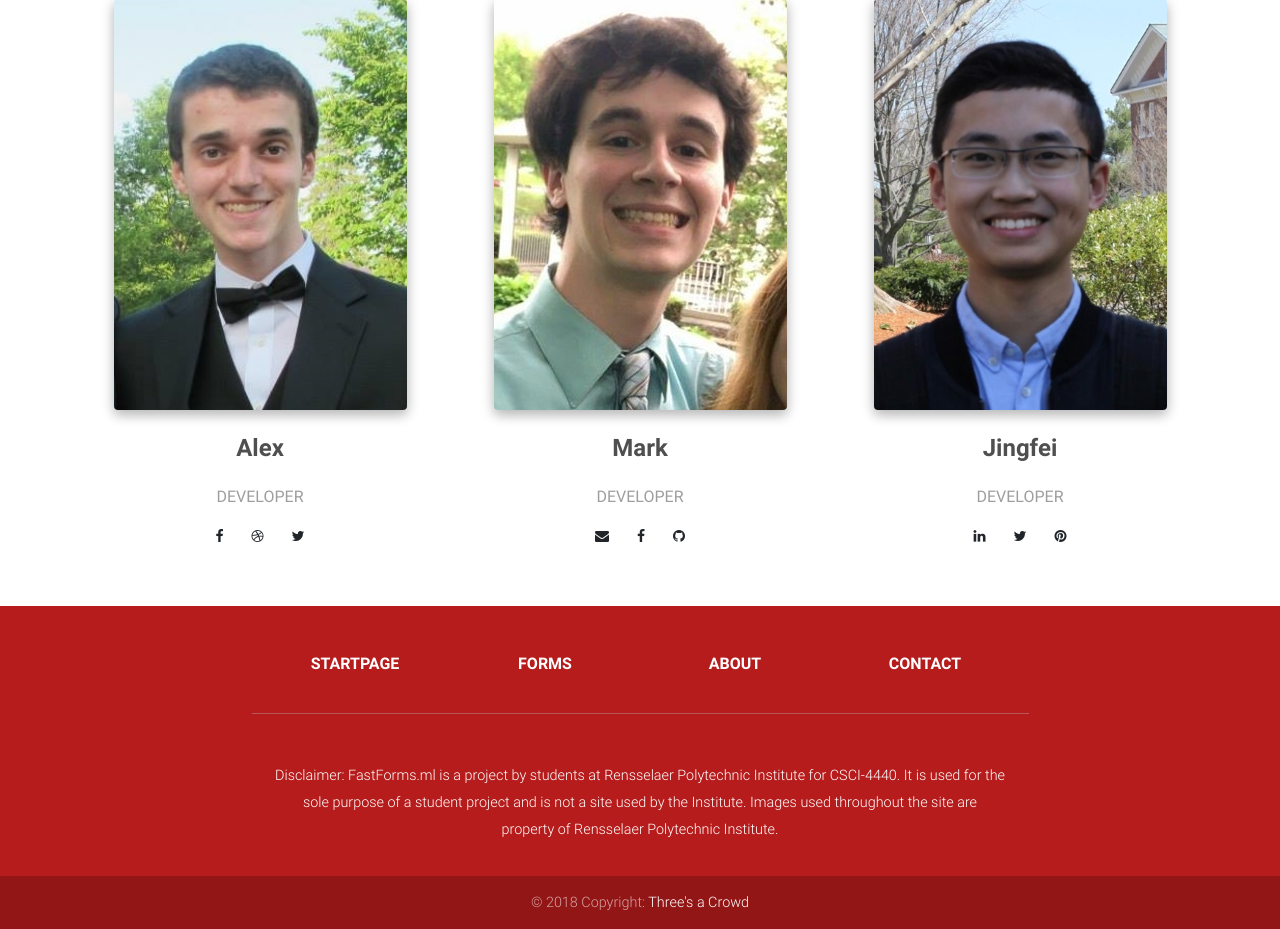
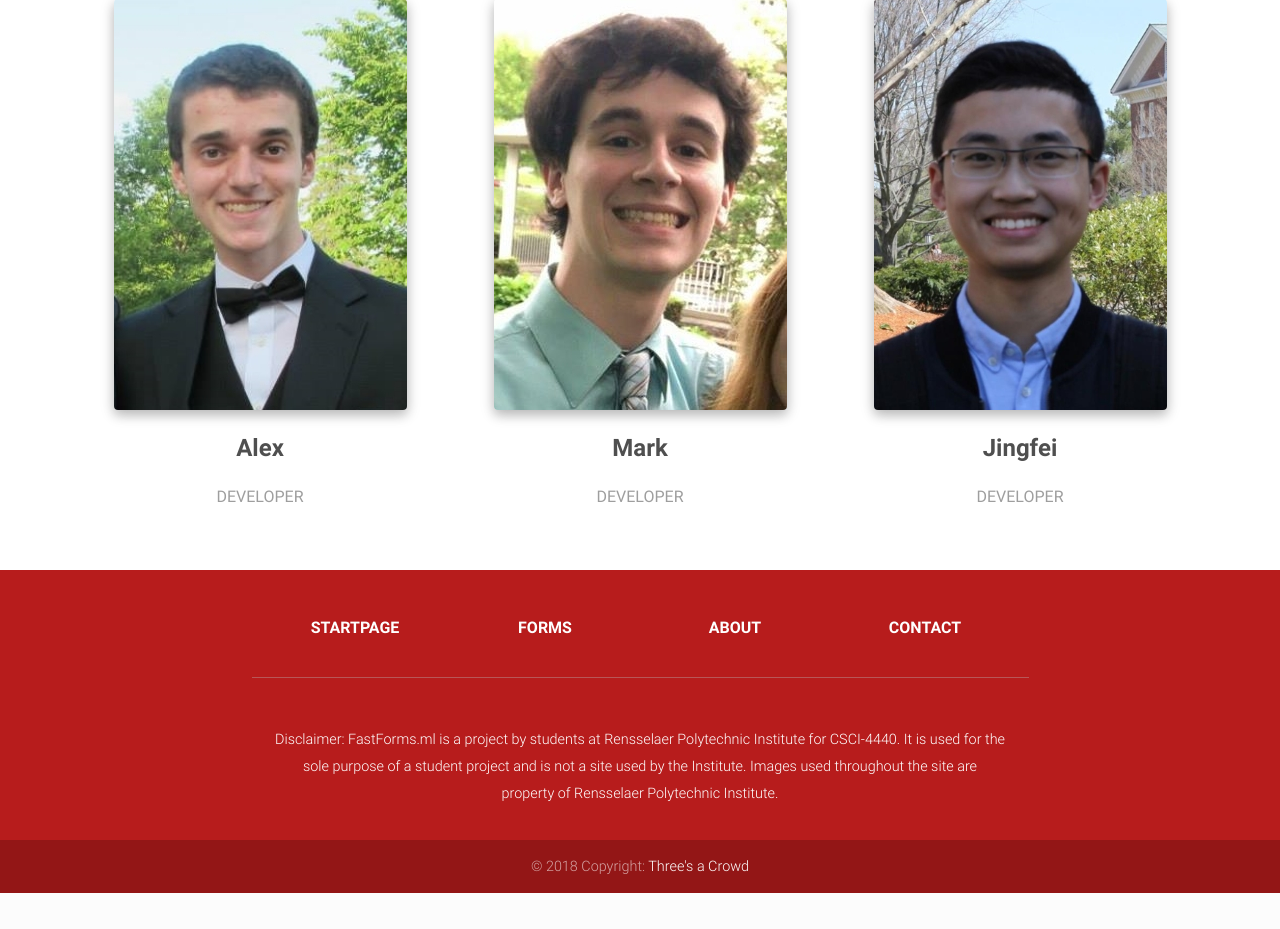
Before and after one commit to ortiza5/Threes-a-Crowd-SD-D-Project, a Flask app: page /about in a window 1280 px wide. Shown: the part 564-1493 px from the top of the page. After the commit the page ends 1457 px from the top, so only its background shows below. Run offline with Flask 2, Linux system fonts and the light colour scheme; parts of the project's set-up code (start-up, migrations or seed data) failed here and were passed over; some libraries are stand-ins or nearby versions.

Commit message:
got rid of buttons

```diff
--- a/templates/about.html
+++ b/templates/about.html
@@ -41,17 +41,17 @@
           <h4 class="font-weight-bold dark-grey-text my-4">Alex</h4>
           <h6 class="text-uppercase grey-text mb-3"><strong>Developer</strong></h6>
           <!-- Facebook-->
-          <a type="button" class="btn-floating btn-sm mx-1 mb-0 btn-fb">
+          <!-- <a type="button" class="btn-floating btn-sm mx-1 mb-0 btn-fb">
             <i class="fa fa-facebook"></i>
-          </a>
+          </a> -->
           <!--Dribbble -->
-          <a type="button" class="btn-floating btn-sm mx-1 mb-0 btn-dribbble">
+      <!--     <a type="button" class="btn-floating btn-sm mx-1 mb-0 btn-dribbble">
             <i class="fa fa-dribbble"></i>
-          </a>
+          </a> -->
           <!-- Twitter -->
-          <a type="button" class="btn-floating btn-sm mx-1 mb-0 btn-tw">
+          <!-- <a type="button" class="btn-floating btn-sm mx-1 mb-0 btn-tw">
             <i class="fa fa-twitter"></i>
-          </a>
+          </a> -->
         </div>
         <!-- Grid column -->
 
@@ -63,17 +63,17 @@
           <h4 class="font-weight-bold dark-grey-text my-4">Mark</h4>
           <h6 class="text-uppercase grey-text mb-3"><strong>Developer</strong></h6>
           <!--Email-->
-          <a type="button" class="btn-floating btn-sm mx-1 mb-0 btn-email">
+          <!-- <a type="button" class="btn-floating btn-sm mx-1 mb-0 btn-email">
             <i class="fa fa-envelope"></i>
-          </a>
+          </a> -->
           <!-- Facebook-->
-          <a type="button" class="btn-floating btn-sm mx-1 mb-0 btn-fb">
+          <!-- <a type="button" class="btn-floating btn-sm mx-1 mb-0 btn-fb">
             <i class="fa fa-facebook"></i>
-          </a>
+          </a> -->
           <!-- GitHub-->
-          <a type="button" class="btn-floating btn-sm mx-1 mb-0 btn-git">
+          <!-- <a type="button" class="btn-floating btn-sm mx-1 mb-0 btn-git">
             <i class="fa fa-github"></i>
-          </a>
+          </a> -->
         </div>
         <!-- Grid column -->
 
@@ -85,17 +85,17 @@
           <h4 class="font-weight-bold dark-grey-text my-4">Jingfei</h4>
           <h6 class="text-uppercase grey-text mb-3"><strong>Developer</strong></h6>
           <!--Linkedin -->
-          <a type="button" class="btn-floating btn-sm mx-1 mb-0 btn-li">
+          <!-- <a type="button" class="btn-floating btn-sm mx-1 mb-0 btn-li">
             <i class="fa fa-linkedin "></i>
-          </a>
+          </a> -->
           <!-- Twitter -->
-          <a type="button" class="btn-floating btn-sm mx-1 mb-0 btn-tw">
+          <!-- <a type="button" class="btn-floating btn-sm mx-1 mb-0 btn-tw">
             <i class="fa fa-twitter "></i>
-          </a>
+          </a> -->
           <!--Pinterest -->
-          <a type="button" class="btn-floating btn-sm mx-1 mb-0 btn-pin">
+          <!-- <a type="button" class="btn-floating btn-sm mx-1 mb-0 btn-pin">
             <i class="fa fa-pinterest "></i>
-          </a>
+          </a> -->
         </div>
         <!-- Grid column -->
 
```
